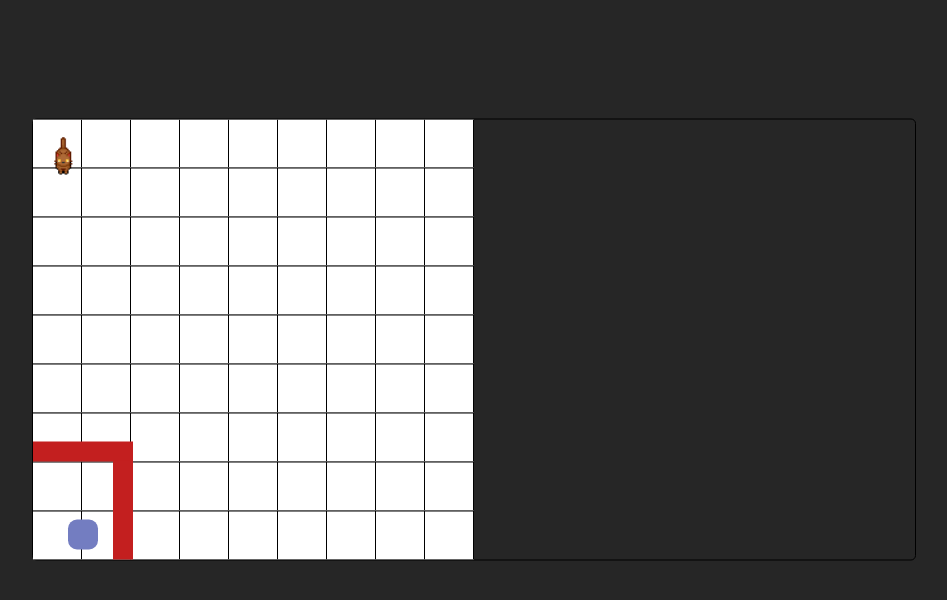
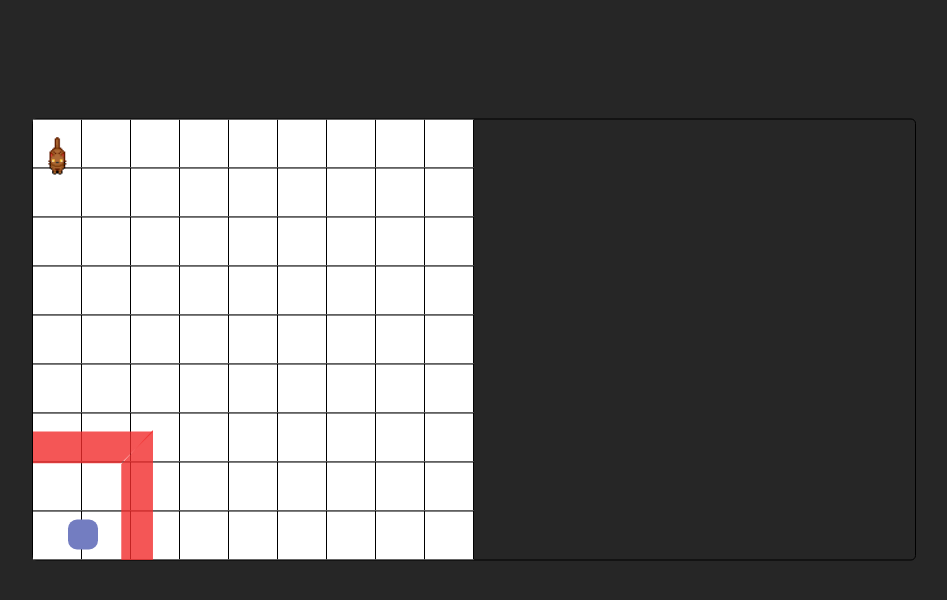
Before and after one commit to RaspberryEuphoria/omnicat, a website with bundled scripts: page index.html in a window 1280 px wide. Shown: the whole page, without its empty margins (166-1113 px from the left). Built offline with nearby package versions, Linux system fonts and the light colour scheme.

Commit message:
feat: add perspective to walls

```diff
--- a/main.css
+++ b/main.css
@@ -42,14 +42,13 @@ html {
 .main-character {
     top: 15px;
     left: 15px;
-    width: 30px;
+    width: 20px;
     height: 40px;
     background-image: url('./assets/img/main-character.png');
-    background-position-x: -167px;
+    background-position-x: -173px;
     background-position-y: 0;
     background-size: 500px;
     transition: top 0.3s ease, left 0.3s ease;
-    z-index: 100;
 }
 
 .doppleganger {
@@ -69,7 +68,7 @@ html {
 }
 
 .wall {
-    background: #c31f1f;
+    opacity: 0.5;
     width: 100px;
     height: 20px;
 }
@@ -78,3 +77,21 @@ html {
     width: 20px;
     height: 100px;
 }
+
+.wall-perspective {
+    background: #f22c2c;
+    opacity: 0.8;
+    z-index: 100;
+}
+
+.wall-perspective:not(.rotated) {
+    width: 115px;
+    height: 30px;
+    transform: perspective(10px) rotateX(-10deg);
+}
+
+.wall-perspective.rotated {
+    width: 30px;
+    height: 122px;
+    transform: perspective(10px) rotateY(-10deg);
+}
--- a/src/main.js
+++ b/src/main.js
@@ -84,20 +84,35 @@ function createGameBoard(currentLevel) {
 
     function createWalls() {
         const wallsEntities = [];
+        const wallPerspective = [];
 
         for (let i = 0; i < 2; i++) {
-            const wallElement = createElementWithClass('div', ['entity', 'wall'], { wallId: i });
-            roomElement.appendChild(wallElement);
+            const wallElement = createElementWithClass('div', ['entity', 'wall']);
 
             wallsEntities.push(wallElement);
         }
 
-        wallsEntities[0].style.top = '322px';
-        wallsEntities[0].style.left = 0;
+        for (let i = 0; i < 2; i++) {
+            const wallElement = createElementWithClass('div', ['entity', 'wall-perspective']);
+            roomElement.appendChild(wallElement);
+            wallPerspective.push(wallElement);
+
+            console.log(wallElement);
+        }
+
+        wallsEntities[0].style.top = '325px';
+        wallsEntities[0].style.left = '-15px';
 
         wallsEntities[1].style.top = '341px';
-        wallsEntities[1].style.left = '80px';
+        wallsEntities[1].style.left = '87px';
         wallsEntities[1].classList.add('rotated');
+
+        wallPerspective[0].style.top = '317px';
+        wallPerspective[0].style.left = '-15px';
+
+        wallPerspective[1].style.top = '332px';
+        wallPerspective[1].style.left = '85px';
+        wallPerspective[1].classList.add('rotated');
 
         return wallsEntities;
     }
```
